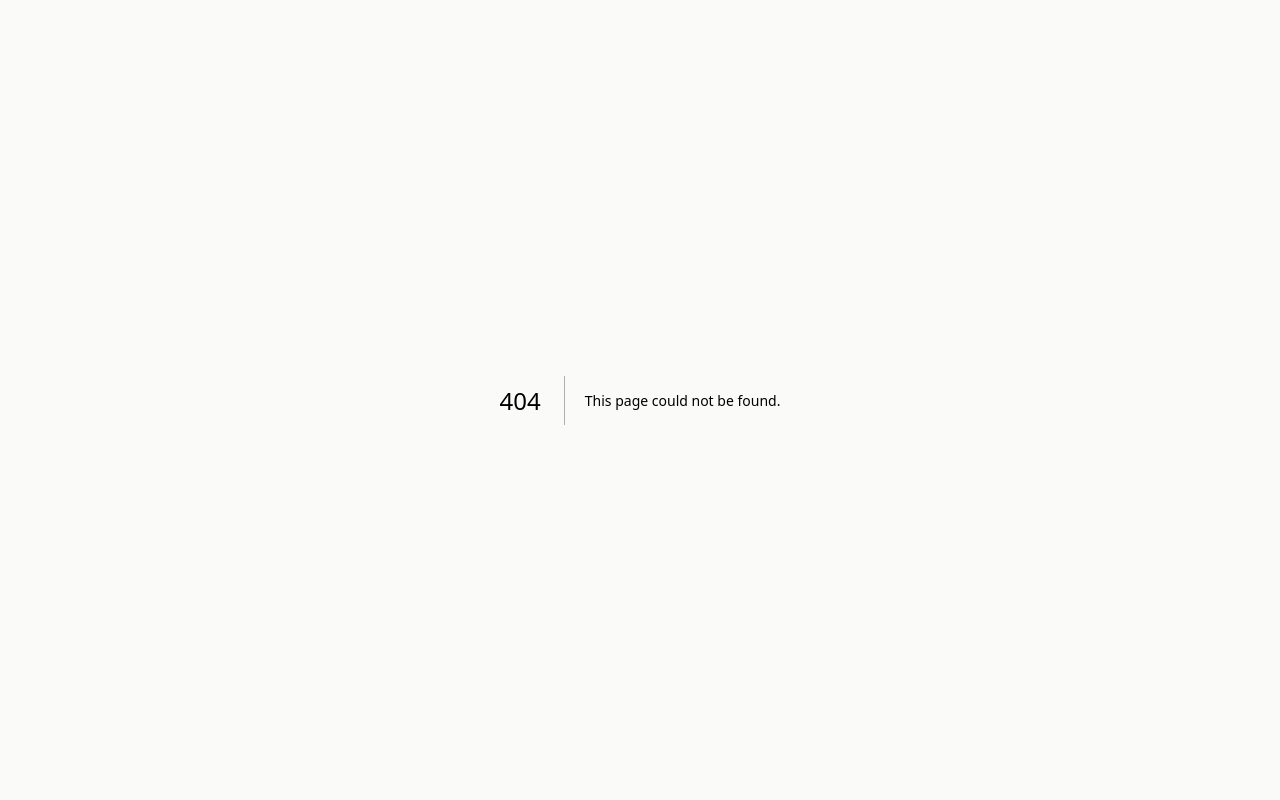
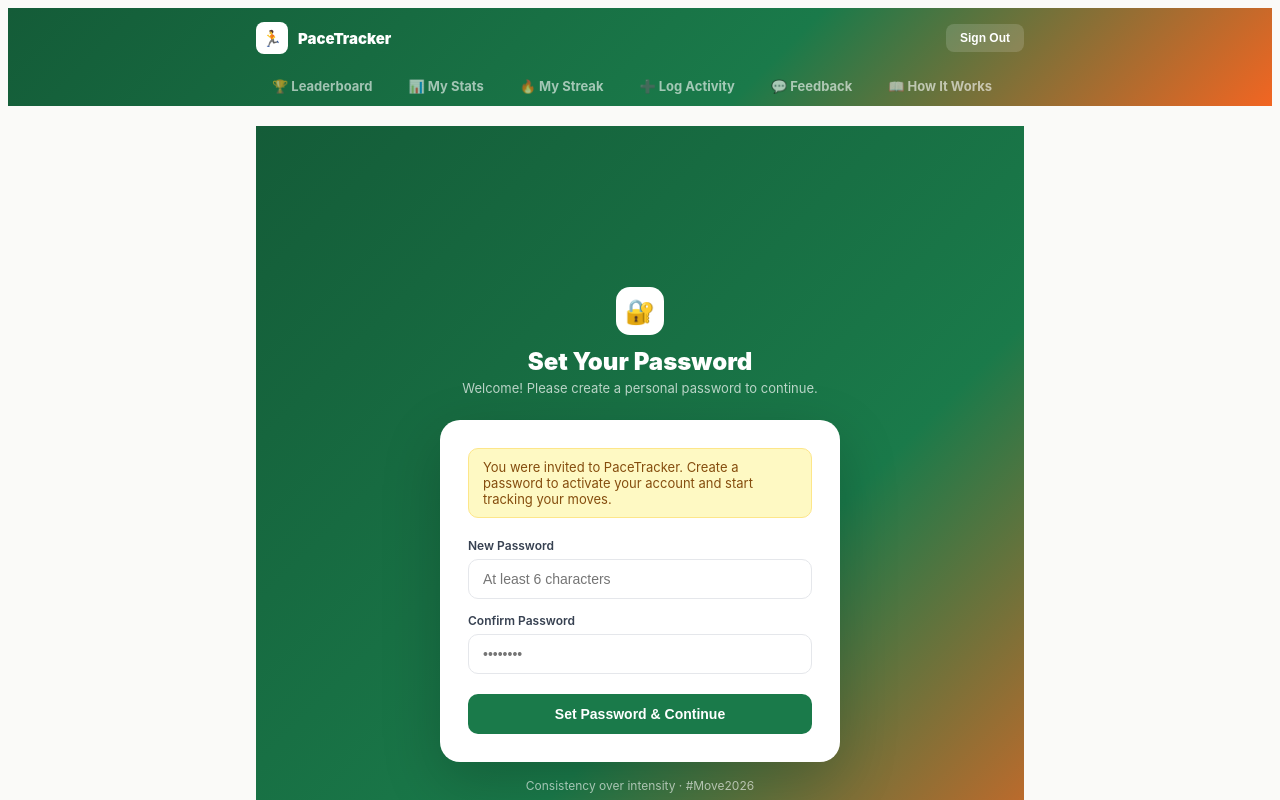
Before and after one commit to Nemwel-Boniface/pacetracker, a Next.js app: page /member/change-password in a window 1280 px wide. Before the commit this address had no page. Shown: the top 800 px of the page. Built offline with nearby package versions, Linux system fonts and the light colour scheme; no server answers.

Commit message:
Add change-password API and forced password change page for invited members
New POST /api/auth/member/change-password sets a new password, marks
inviteAccepted=true, and issues a fresh JWT without the pch flag. The
accompanying page walks invited members through setting their own password.

```diff
--- /dev/null
+++ b/src/app/api/auth/member/change-password/route.ts
@@ -0,0 +1,28 @@
+import { NextRequest, NextResponse } from 'next/server';
+import bcrypt from 'bcryptjs';
+import { getMemberSession, createMemberToken, getMemberCookieOptions } from '@/lib/auth';
+import { getMember, saveMember } from '@/lib/data';
+
+export async function POST(req: NextRequest) {
+  const session = await getMemberSession();
+  if (!session) return NextResponse.json({ error: 'Unauthorized' }, { status: 401 });
+  try {
+    const { newPassword } = await req.json();
+    if (!newPassword || newPassword.length < 6) {
+      return NextResponse.json({ error: 'Password must be at least 6 characters' }, { status: 400 });
+    }
+    const member = await getMember(session.memberId);
+    if (!member) return NextResponse.json({ error: 'Member not found' }, { status: 404 });
+    if (!member.isInvited || member.inviteAccepted) {
+      return NextResponse.json({ error: 'Password change not required for this account' }, { status: 400 });
+    }
+    const passwordHash = await bcrypt.hash(newPassword, 12);
+    await saveMember({ ...member, passwordHash, inviteAccepted: true });
+    // Issue a new token without the pch (requires password change) flag
+    const token = await createMemberToken(member.id, member.email, false);
+    const opts = getMemberCookieOptions();
+    const res = NextResponse.json({ success: true });
+    res.cookies.set({ name: opts.name, value: token, httpOnly: opts.httpOnly, secure: opts.secure, sameSite: opts.sameSite, maxAge: opts.maxAge, path: opts.path });
+    return res;
+  } catch { return NextResponse.json({ error: 'Server error' }, { status: 500 }); }
+}
--- /dev/null
+++ b/src/app/member/change-password/page.tsx
@@ -0,0 +1,65 @@
+'use client';
+import { useState } from 'react';
+import { useRouter } from 'next/navigation';
+
+const inp = { width: '100%', padding: '11px 14px', border: '1px solid #e5e7eb', borderRadius: 10, fontSize: 14, outline: 'none', boxSizing: 'border-box' as const, background: 'white' };
+const btn = (bg: string, disabled = false) => ({ width: '100%', padding: '12px', borderRadius: 10, background: disabled ? '#9ca3af' : bg, color: 'white', fontWeight: 700, fontSize: 14, border: 'none', cursor: disabled ? 'not-allowed' : 'pointer' });
+
+export default function ChangePasswordPage() {
+  const router = useRouter();
+  const [newPassword, setNewPassword] = useState('');
+  const [confirm, setConfirm] = useState('');
+  const [loading, setLoading] = useState(false);
+  const [error, setError] = useState('');
+
+  async function handleSubmit(e: React.FormEvent) {
+    e.preventDefault();
+    setError('');
+    if (newPassword.length < 6) { setError('Password must be at least 6 characters'); return; }
+    if (newPassword !== confirm) { setError('Passwords do not match'); return; }
+    setLoading(true);
+    try {
+      const res = await fetch('/api/auth/member/change-password', {
+        method: 'POST',
+        headers: { 'Content-Type': 'application/json' },
+        body: JSON.stringify({ newPassword }),
+      });
+      const data = await res.json();
+      if (!res.ok) { setError(data.error || 'Failed to update password'); return; }
+      try { localStorage.removeItem('pt_member_creds'); } catch { /* ignore */ }
+      router.push('/member');
+    } catch { setError('Connection error'); } finally { setLoading(false); }
+  }
+
+  return (
+    <div style={{ minHeight: '100vh', background: 'linear-gradient(135deg,#145c38 0%,#1a7a4a 60%,#f26522 100%)', display: 'flex', alignItems: 'center', justifyContent: 'center', padding: '20px' }}>
+      <div style={{ width: '100%', maxWidth: 400 }}>
+        <div style={{ textAlign: 'center', marginBottom: 24 }}>
+          <div style={{ width: 48, height: 48, background: 'white', borderRadius: 14, display: 'flex', alignItems: 'center', justifyContent: 'center', fontSize: 24, margin: '0 auto 12px' }}>🔐</div>
+          <h1 style={{ color: 'white', fontWeight: 900, fontSize: 24, margin: '0 0 4px' }}>Set Your Password</h1>
+          <p style={{ color: 'rgba(255,255,255,0.7)', fontSize: 13, margin: 0 }}>Welcome! Please create a personal password to continue.</p>
+        </div>
+        <div style={{ background: 'white', borderRadius: 20, padding: 28, boxShadow: '0 20px 60px rgba(0,0,0,0.2)' }}>
+          <div style={{ background: '#fef9c3', border: '1px solid #fde68a', borderRadius: 10, padding: '10px 14px', marginBottom: 20, fontSize: 13, color: '#854d0e' }}>
+            You were invited to PaceTracker. Create a password to activate your account and start tracking your moves.
+          </div>
+          <form onSubmit={handleSubmit}>
+            <div style={{ marginBottom: 14 }}>
+              <label style={{ display: 'block', fontSize: 12, fontWeight: 600, color: '#374151', marginBottom: 6 }}>New Password</label>
+              <input type="password" value={newPassword} onChange={e => setNewPassword(e.target.value)} placeholder="At least 6 characters" required style={inp} />
+            </div>
+            <div style={{ marginBottom: 20 }}>
+              <label style={{ display: 'block', fontSize: 12, fontWeight: 600, color: '#374151', marginBottom: 6 }}>Confirm Password</label>
+              <input type="password" value={confirm} onChange={e => setConfirm(e.target.value)} placeholder="••••••••" required style={inp} />
+            </div>
+            {error && <div style={{ background: '#fef2f2', border: '1px solid #fecaca', color: '#dc2626', padding: '10px 14px', borderRadius: 8, fontSize: 13, marginBottom: 16 }}>{error}</div>}
+            <button type="submit" disabled={loading} style={btn('#1a7a4a', loading)}>{loading ? 'Saving…' : 'Set Password & Continue'}</button>
+          </form>
+        </div>
+        <p style={{ textAlign: 'center', color: 'rgba(255,255,255,0.6)', fontSize: 12, marginTop: 16 }}>
+          Consistency over intensity · #Move2026
+        </p>
+      </div>
+    </div>
+  );
+}
```
